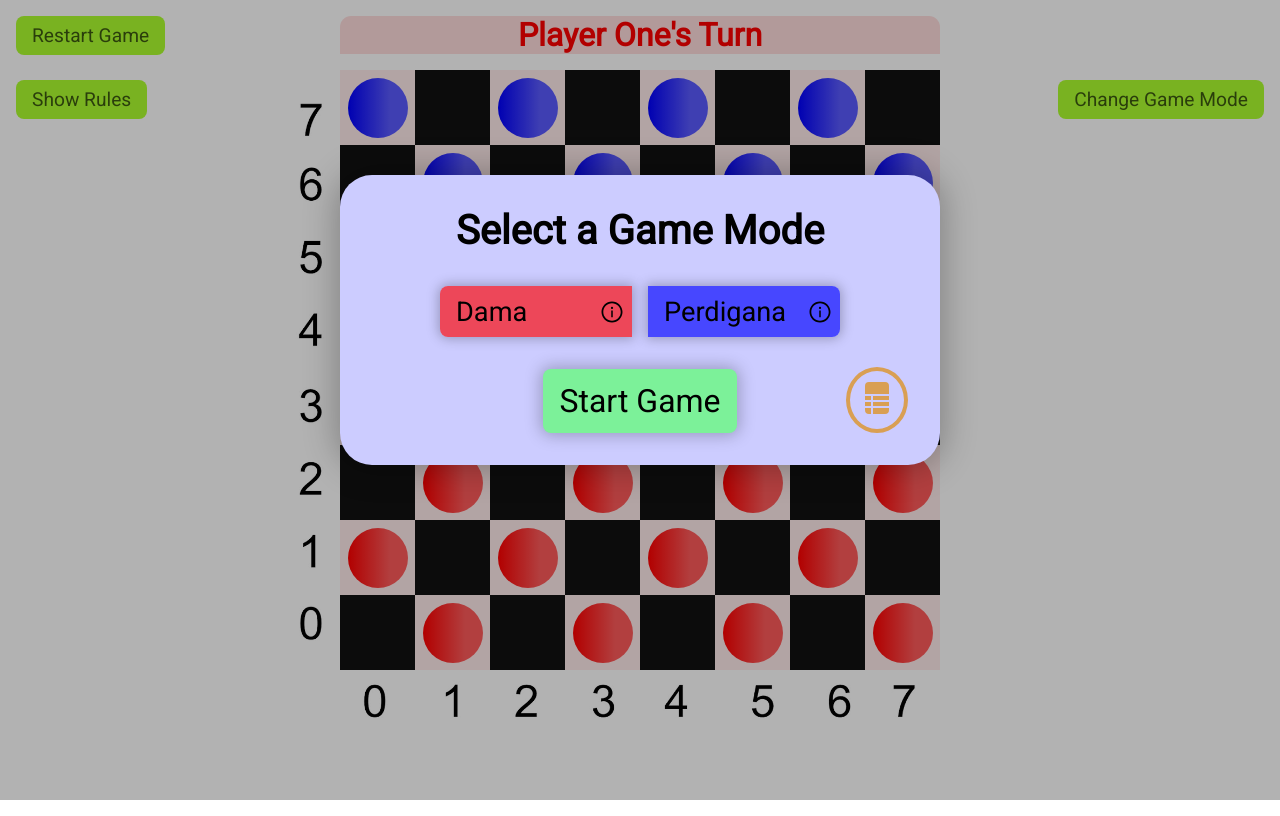
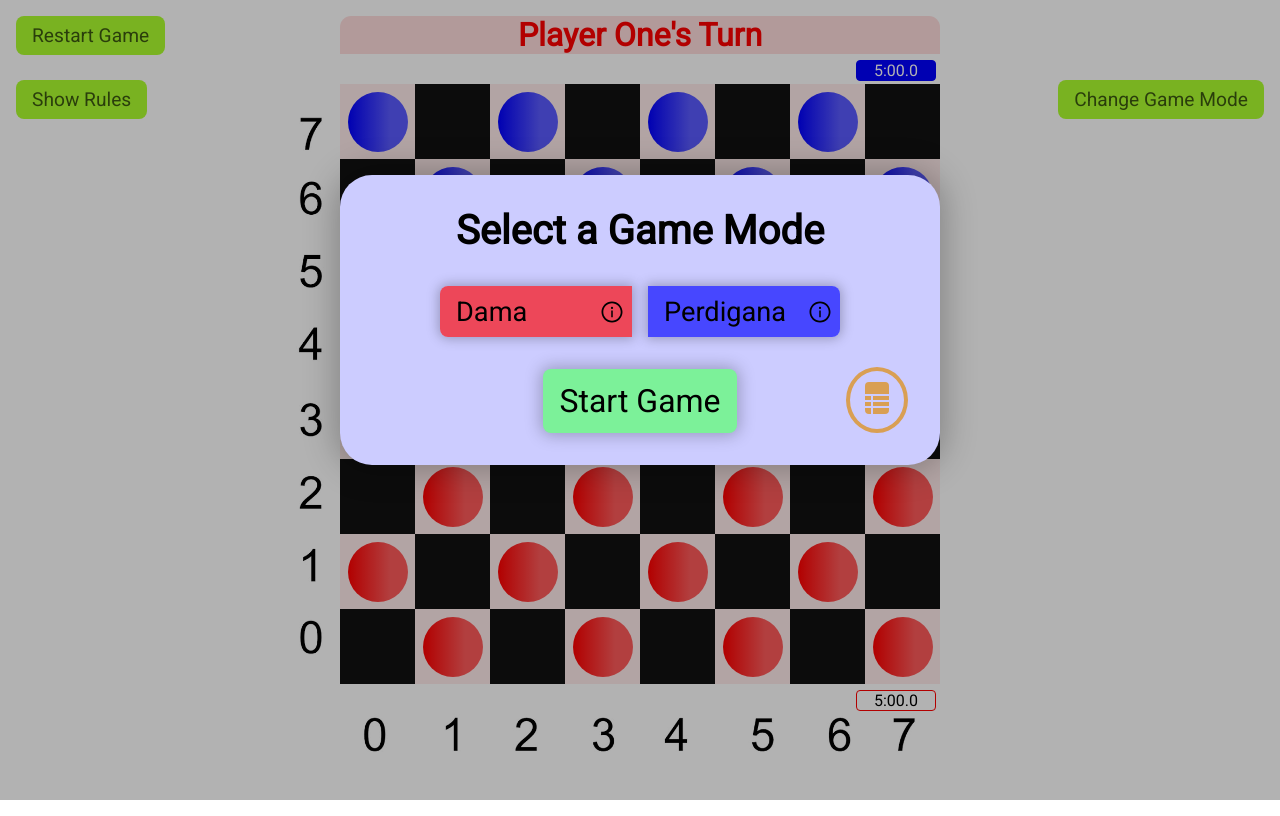
Before and after one commit to nephriteagain/dama, a React (Vite) app: page / in a window 1280 px wide. Built offline with nearby package versions, Linux system fonts and the light colour scheme.

Commit message:
added timer

```diff
--- a/src/App.tsx
+++ b/src/App.tsx
@@ -8,6 +8,7 @@ import Gameboard from './components/Gameboard'
 import WinnerModal from './components/WinnerModal'
 import GameModeModal from './components/GameModeModal'
 import Rules from './components/Rules'
+
 
 function App() {
   const [ openRules, setOpenRules ] = useState(false)
--- a/src/components/Gameboard.tsx
+++ b/src/components/Gameboard.tsx
@@ -1,10 +1,14 @@
-import { useEffect, useLayoutEffect } from "react"
+import { useEffect, useRef } from "react"
 
 import { useGlobalContext } from "../context/GameContext"
+import Timer from './Timer'
+import TimerTwo from "./TimerTwo"
 
 import '../sass/Gameboard.scss'
 
 function Gameboard({showRules}) {
+
+
 
   const {
     boardData,
@@ -23,7 +27,18 @@ function Gameboard({showRules}) {
     setKingJumpDirection,
     handleRestart,
     setGameMode,
-    gameMode
+    gameMode,
+    timerOne,
+    setTimerOne,
+    timerTwo,
+    setTimerTwo,
+    isActive,
+    setIsActive,
+    currentTimer,
+    setCurrentTimer,
+    isFirstMove,
+    setIsFirstMove,
+    handleReset
 
   } = useGlobalContext()
 
@@ -31,7 +46,44 @@ function Gameboard({showRules}) {
     setGameMode('')
   }
 
+  const handleStart = () => {
+    setIsActive(true);
+  };
 
+  const handleNext = () => {
+    if (playerOneTurn) setCurrentTimer(2)
+    if (!playerOneTurn) setCurrentTimer(1)
+  };
+
+
+
+
+    useEffect(() => {
+    if (isFirstMove) return
+    handleNext()
+    console.log('handle next ran')
+  }, [playerOneTurn])
+
+
+  useEffect(() => {
+    let interval = null;
+    if (isActive && getCurrentTimer() > 0) {
+      interval = setInterval(() => {
+        if (currentTimer === 1) {
+          setTimerOne(timerOne => timerOne - 1);
+        } else {
+          setTimerTwo(timerTwo => timerTwo - 1);
+        }
+      }, 100);
+    } else {
+      clearInterval(interval);
+    }
+    return () => clearInterval(interval);
+  }, [isActive, timerOne, timerTwo, currentTimer]);
+
+  const getCurrentTimer = () => {
+    return currentTimer === 1 ? timerOne : timerTwo;
+  };
 
 
   // game over handler
@@ -1310,14 +1362,19 @@ if (forceFeed3rd.length) forceFeed = forceFeed3rd
     </div>
 
     <div className="restart-game">
-      <button className="btn-restart" onClick={handleRestart}>Restart Game</button>
+      <button className="btn-restart"
+        onClick={() => {
+          handleRestart()
+          handleReset()
+        }}
+      >Restart Game</button>
     </div>
     <div className="change-mode">
       <button className="btn-mode"
         onClick = {
           () => {
             handleRestart()
-
+            handleReset()
             changeGameMode()
           }
         }
@@ -1333,12 +1390,13 @@ if (forceFeed3rd.length) forceFeed = forceFeed3rd
     { gameMode && <div className="current-game-mode">
         Game Mode: <span>{gameMode.toUpperCase()}</span>
     </div> }
+    <TimerTwo timerTwo={timerTwo} currentTimer={currentTimer} />
 
     <div className='board'>
       { boardData.map((item: [], index: number) => {
 
-
         const boardStyle  = {}
+        function boardStyling() {
         if (!item.playable) {
           boardStyle.backgroundColor = '#111'
         } else if (item?.highlighted) {
@@ -1351,21 +1409,30 @@ if (forceFeed3rd.length) forceFeed = forceFeed3rd
         } else if (!playerOneTurn) {
           boardStyle.backgroundColor = 'rgba(0,0,255, 0.08)'
         }
+        }
+        boardStyling()
 
         const chipStyle = {}
+        function chipStyling() {
         if (item?.piece === 'z') chipStyle.background = 'linear-gradient(to right, red 0%, rgb(255, 90, 90) 70%)'
         if (item?.piece === 'x') chipStyle.background = 'linear-gradient(to right, blue 0%, rgb(90, 90, 255) 70%)'
         if (item?.king) chipStyle.border = '0.4rem dashed #111'
         if (item?.movable) chipStyle.opacity = '1'
         if (!item?.movable) chipStyle.opacity = '0.4'
+        }
+        chipStyling()
 
         // cursor pointers
-        if (playerOneTurn && item?.piece === 'z' && item?.movable) chipStyle.cursor = 'grab'
+        function cursorPointers() {
+          if (playerOneTurn && item?.piece === 'z' && item?.movable) chipStyle.cursor = 'grab'
         if (playerOneTurn && item?.piece === 'x' && item?.movable) chipStyle.cursor = 'not-allowed'
         if (!playerOneTurn && item?.piece === 'x' && item?.movable) chipStyle.cursor = 'grab'
         if (!playerOneTurn && item?.piece === 'z' && item?.movable) chipStyle.cursor = 'not-allowed'
         if (playerOneTurn && item?.piece === 'z' && !item?.movable) chipStyle.cursor = 'not-allowed'
         if (!playerOneTurn && item?.piece === 'x' && !item?.movable) chipStyle.cursor = 'not-allowed'
+        }
+        cursorPointers()
+
 
 
 
@@ -1376,6 +1443,7 @@ if (forceFeed3rd.length) forceFeed = forceFeed3rd
             onClick={
               () => {
                 if (!item.highlighted) return
+                isFirstMove && handleStart()
                 movePiece(pieceToMove, item, index)
 
               }
@@ -1384,6 +1452,7 @@ if (forceFeed3rd.length) forceFeed = forceFeed3rd
 
           {item.piece !== null &&
           <div className="piece"
+            draggable='true'
             style={chipStyle}
             onClick={() => {
               if (!item.movable) return
@@ -1396,7 +1465,7 @@ if (forceFeed3rd.length) forceFeed = forceFeed3rd
         </div> )
       }) }
     </div>
-
+    <Timer timerOne={timerOne} currentTimer={currentTimer}/>
     </>
   )
 }
--- /dev/null
+++ b/src/components/Timer.tsx
@@ -0,0 +1,33 @@
+import { useRef, useEffect } from 'react';
+
+import '../sass/Timer.scss';
+
+function Timer({ timerOne, currentTimer }) {
+
+  useEffect(() => {
+    if (currentTimer === 1) {
+      timerRef.current.style.backgroundColor = 'red'
+      timerRef.current.style.color = '#fff'
+    } else {
+      timerRef.current.style.backgroundColor = '#fff'
+      timerRef.current.style.color = '#000'
+    }
+  }, [currentTimer])
+
+  const timerRef = useRef()
+
+  const formatTime = (deciseconds) => {
+    const minutes = Math.floor(deciseconds / 600);
+    const seconds = Math.floor((deciseconds % 600) / 10);
+    const deci = deciseconds % 10;
+    return `${minutes}:${seconds < 10 ? '0' : ''}${seconds}.${deci}`;
+  };
+
+  return (
+    <div className='timer-one'>
+      <div className='timer-counter-one' ref={timerRef}>{formatTime(timerOne)}</div>
+    </div>
+  );
+}
+
+export default Timer;
--- /dev/null
+++ b/src/components/TimerTwo.tsx
@@ -0,0 +1,34 @@
+import { useRef, useEffect } from 'react'
+
+import '../sass/Timer.scss';
+
+function TimerTwo({ timerTwo, currentTimer }) {
+
+
+    useEffect(() => {
+    if (currentTimer === 2) {
+      timerRef.current.style.backgroundColor = 'blue'
+      timerRef.current.style.color = '#fff'
+    } else {
+      timerRef.current.style.backgroundColor = '#fff'
+      timerRef.current.style.color = '#000'
+    }
+  }, [currentTimer])
+
+  const timerRef = useRef()
+
+  const formatTime = (deciseconds) => {
+    const minutes = Math.floor(deciseconds / 600);
+    const seconds = Math.floor((deciseconds % 600) / 10);
+    const deci = deciseconds % 10;
+    return `${minutes}:${seconds < 10 ? '0' : ''}${seconds}.${deci}`;
+  };
+
+  return (
+    <div className='timer-two'>
+      <div className='timer-counter-two' ref={timerRef}>{formatTime(timerTwo)}</div>
+    </div>
+  );
+}
+
+export default TimerTwo;
--- a/src/context/GameContext.tsx
+++ b/src/context/GameContext.tsx
@@ -32,6 +32,13 @@ export const GlobalProvider = ({children}: GlobalContextProviderProps) => {
   const [forceCapture, setForceCapture] = useState(false)
   const [ kingJumpDirection, setKingJumpDirection ] = useState(null)
   const [ gameMode, setGameMode ] = useState('')
+  const [ timeLimit, setTimeLimit ] = useState(3000)
+  const [timerOne, setTimerOne] = useState(timeLimit);
+  const [timerTwo, setTimerTwo] = useState(timeLimit);
+  const [isActive, setIsActive] = useState(false);
+  const [currentTimer, setCurrentTimer] = useState(2);
+  const [ isFirstMove, setIsFirstMove ] = useState(true)
+
 
 
   function highlightMoves(itemToMove, position: number, playerTurn: boolean, board) {
@@ -2203,10 +2210,10 @@ if (tripleTakeArr.length) tempArrForJumps = tripleTakeArr
 
     // if no additional piece to be take this will end the turn of the player
 
-
     setPieceToMove(null)
     // setPlayerOneTurn(!playerOneTurn)
     setForceCapture(false)
+    setIsFirstMove(false)
   }
 
   function handleRestart() {
@@ -2220,7 +2227,15 @@ if (tripleTakeArr.length) tempArrForJumps = tripleTakeArr
     setMultipleCapture(false)
     setForceCapture(false)
     setKingJumpDirection(null)
+    setIsFirstMove(true)
   }
+
+  function handleReset() {
+    setIsActive(false);
+    setTimerOne(timeLimit);
+    setTimerTwo(timeLimit);
+    setCurrentTimer(1);
+  };
 
 
 
@@ -2717,7 +2732,17 @@ if (tripleTakeArr.length) tempArrForJumps = tripleTakeArr
       setKingJumpDirection,
       handleRestart,
       gameMode,
-      setGameMode
+      setGameMode,
+      timerOne,
+      setTimerOne,
+      timerTwo,
+      setTimerTwo,
+      isActive,
+      setIsActive,
+      currentTimer,
+      setCurrentTimer,
+      isFirstMove,
+      handleReset
     }}
     >
       {children}
--- a/src/sass/GameModeModal.scss
+++ b/src/sass/GameModeModal.scss
@@ -33,6 +33,7 @@
 }
 
 .btn-start-game {
+  cursor: pointer;
   display: block;
   margin-inline: auto;
   margin-top: 3rem;
@@ -60,6 +61,7 @@
 
 .mode-dama,
 .mode-perdigana {
+  cursor: pointer;
   width: 12rem;
   height: 3.2rem;
   font-size: 1.7rem;
@@ -190,6 +192,7 @@
 }
 
 .rule-icon {
+  cursor: help;
   position: absolute;
   bottom: 2rem;
   right: 2rem;
--- a/src/sass/Gameboard.scss
+++ b/src/sass/Gameboard.scss
@@ -9,7 +9,6 @@
   grid-template-columns: repeat(8, 1fr);
   grid-template-rows: auto;
   margin: auto;
-  margin-top: 1rem;
 }
 
 .board::before {
@@ -31,7 +30,7 @@
   background-size: cover;
   width: 600px;
   height: 2.4rem;
-  bottom: -3rem;
+  bottom: -4.2rem;
 }
 
 .square {
@@ -89,6 +88,7 @@
 }
 
 .btn-restart {
+  cursor: pointer;
   font-size: 1.2rem;
   background-color: greenyellow;
   border: none;
@@ -112,6 +112,7 @@
 }
 
 .btn-mode {
+  cursor: pointer;
   font-size: 1.2rem;
   background-color: greenyellow;
   border: none;
@@ -135,6 +136,7 @@
 }
 
 .btn-show-rules {
+  cursor: pointer;
   font-size: 1.2rem;
   background-color: greenyellow;
   border: none;
@@ -172,7 +174,6 @@
 @include media-md {
   .board {
       width: 500px;
-      margin-top: 1rem;
     }
 
     .board::before {
@@ -184,7 +185,7 @@
     .board::after {
       height: 2rem;
       width: 500px;
-      bottom: -1.9rem;
+      bottom: -3.7rem;
     }
 
     .square {
@@ -208,7 +209,6 @@
 @include media-sm {
   .board {
     width: 400px;
-    margin-top: 1rem;
   }
 
   .board::before {
@@ -220,7 +220,7 @@
   .board::after {
     height: 1.8rem;
     width: 400px;
-    bottom: -1.7rem;
+    bottom: -3.5rem;
   }
 
   .square {
@@ -252,7 +252,6 @@
 @include media-xsm {
   .board {
     width: 300px;
-    margin-top: 1rem;
     transform: translateX(3%);
   }
 
@@ -265,7 +264,7 @@
   .board::after {
     height: 1.5rem;
     width: 300px;
-    bottom: -1.5rem;
+    bottom: -3.2rem;
   }
 
   .square {
--- /dev/null
+++ b/src/sass/Timer.scss
@@ -0,0 +1,29 @@
+@import './mixins';
+
+.timer-one, .timer-two {
+  display: flex;
+  flex-direction: column;
+  align-items: end;
+  padding-block: 0.15rem;
+  padding-inline: 0.25rem;
+  border-radius: 0.1rem;
+  width: 600px;
+  height: 1.5rem;
+  margin-inline: auto;
+  margin-block: 0.2rem;
+}
+
+.timer-counter-one, .timer-counter-two {
+  text-align: center;
+  width: 5rem;
+  border-radius: 0.25rem;
+  transition: all 0.2s ease-in-out;
+}
+
+.timer-counter-one {
+  border: 1px solid red;
+}
+
+.timer-counter-two {
+  border: 1px solid blue;
+}
--- a/src/sass/WinnerModal.scss
+++ b/src/sass/WinnerModal.scss
@@ -31,6 +31,7 @@
 }
 
 .btn-new-game {
+  cursor: pointer;
   display: block;
   margin-inline: auto;
   font-size: 2rem;
```
Also changed, not shown: src/temp.ts (added, +53 -0 lines).
